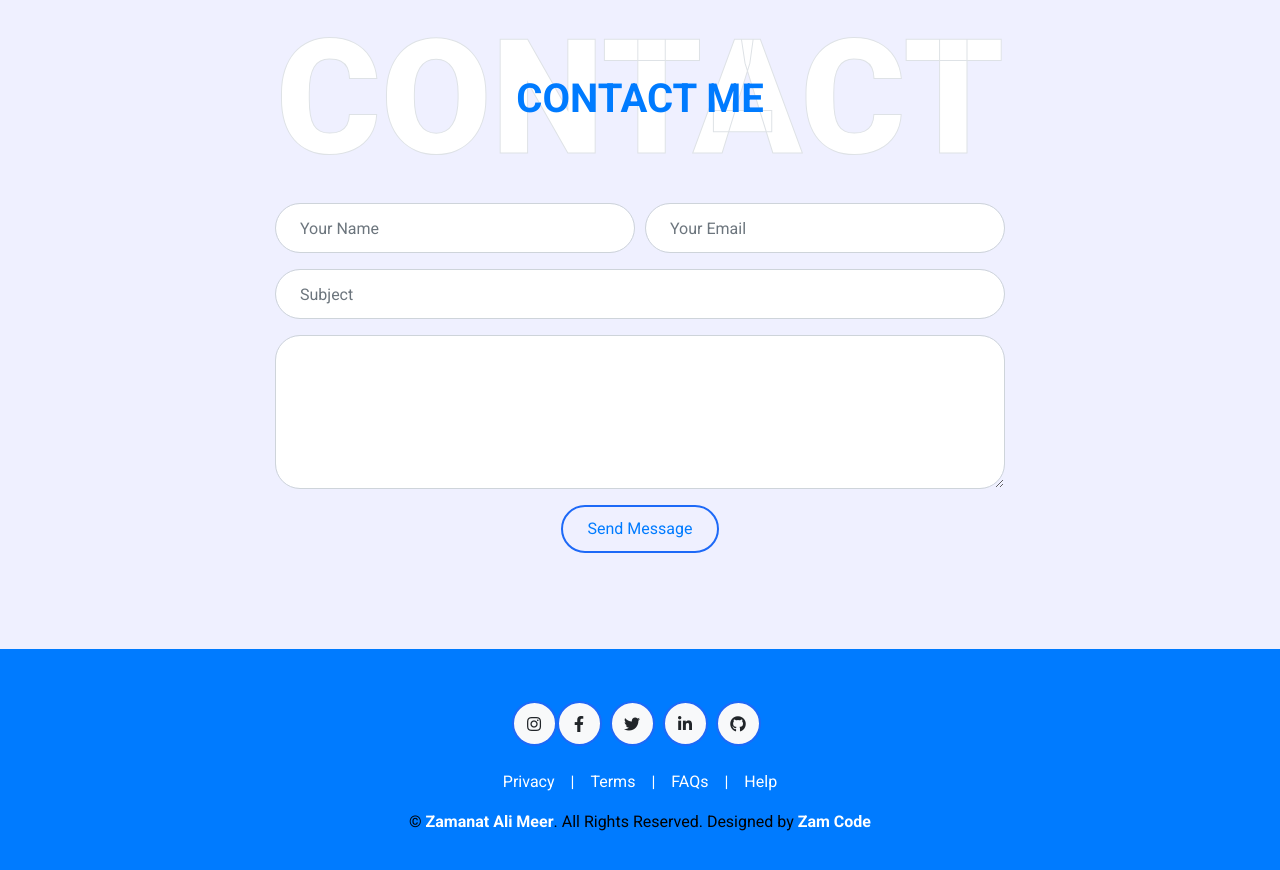
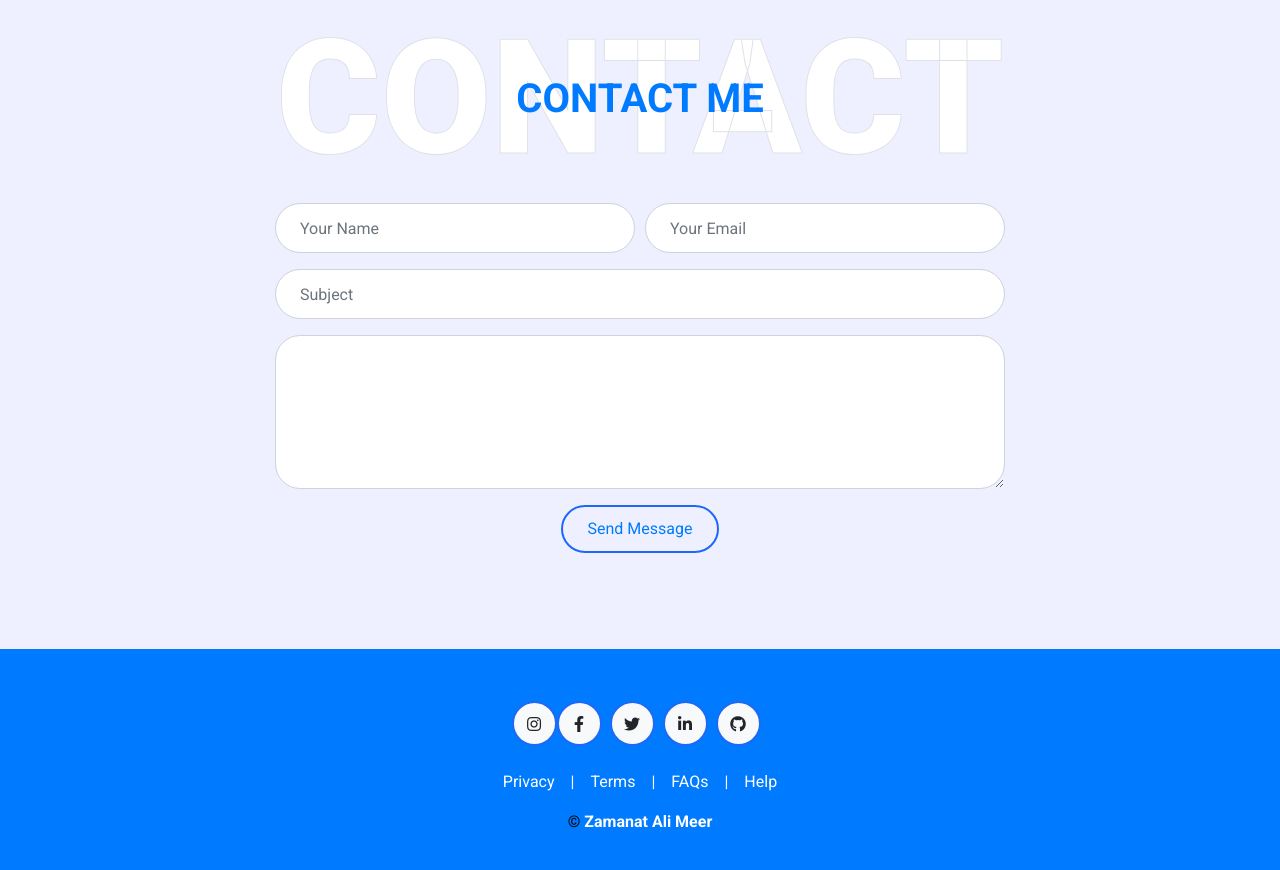
Before and after one commit to meerzamanatali/zamanatalimir.github.io, a plain HTML site: page index.html in a window 1280 px wide. Shown: the part 5357-6227 px from the top of the page. Drawn offline with nearby package versions, Linux system fonts and the light colour scheme.

Commit message:
Update index.html

```diff
--- a/index.html
+++ b/index.html
@@ -490,8 +490,7 @@
                 <span class="px-3">|</span>
                 <a class="text-white" href="#">Help</a>
             </div>
-            <p class="m-0">&copy; <a class="text-white font-weight-bold" href="#">Zamanat Ali Meer</a>. All Rights Reserved. Designed by <a class="text-white font-weight-bold" href="#">Zam Code</a>
-            </p>
+            <p class="m-0">&copy; <a class="text-white font-weight-bold" href="#"> Zamanat Ali Meer </p>
         </div>
     </div>
     <!-- Footer End -->
```
